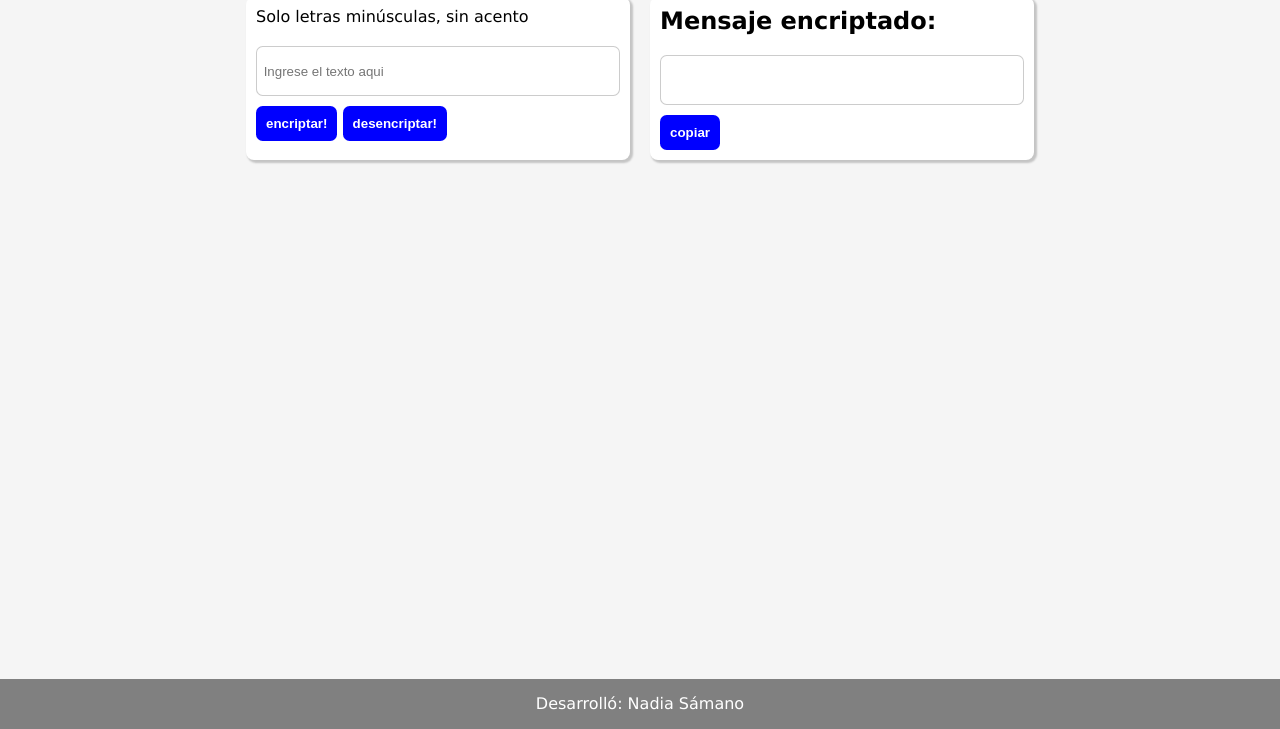
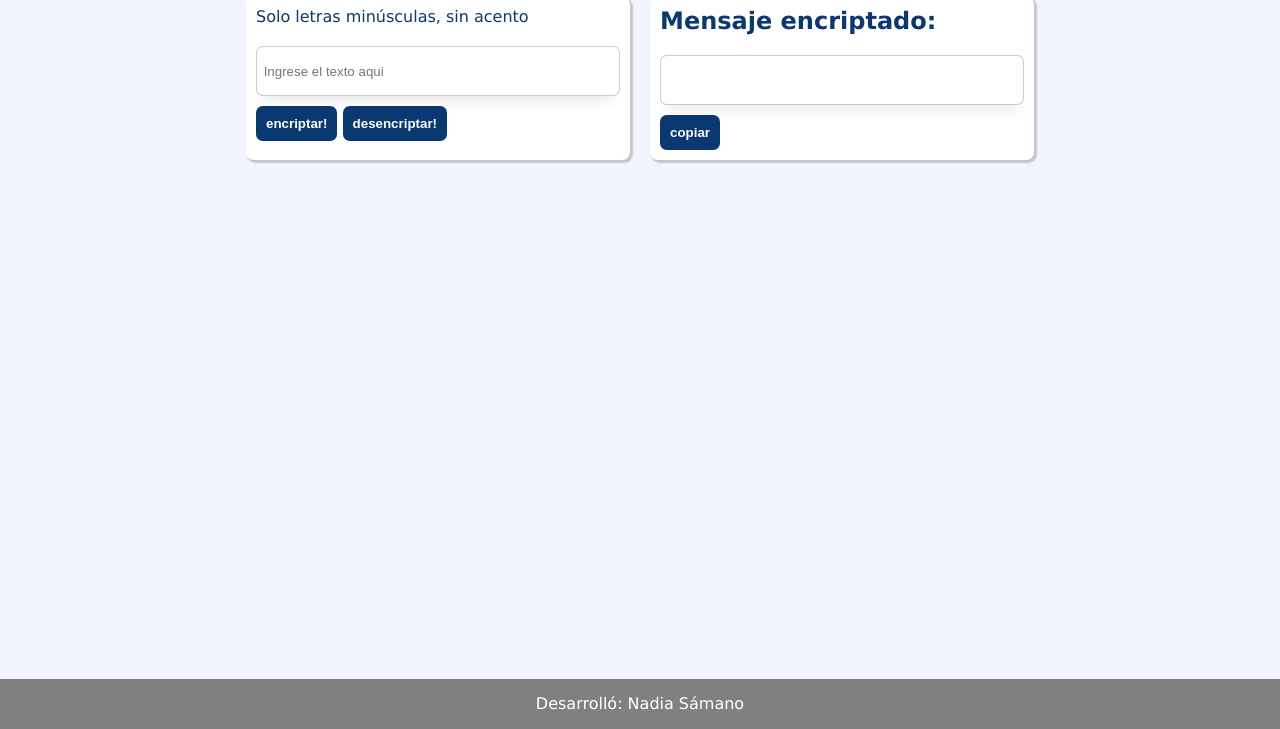
Before and after one commit to ariesn/alura_challenge1, a plain HTML site: page index.html in a window 1280 px wide. Shown: the part 71-800 px from the top of the page. Drawn offline with Linux system fonts and the light colour scheme.

Commit message:
Personalizando ligeramente estilos de pag

```diff
--- a/css/style.css
+++ b/css/style.css
@@ -5,8 +5,9 @@
 }
 
 body {
-  background-color: whitesmoke;
+  background-color: #F3F5FC;
   font-family: Verdana, Geneva, Tahoma, sans-serif;
+  color: #0A3871;
 }
 
 .main {
@@ -37,7 +38,7 @@ body {
   border: 0;
   color: white;
   font-weight: bold;
-  background-color: blue;
+  background-color: #0A3871;
   padding: 10px;
   margin-top: 10px;
   border-radius: 0.5em;
@@ -51,6 +52,7 @@ body {
   width: 100%;
   height: 50px;
   margin-top: 20px;
+  box-shadow: 0px 14px 12px -8px rgba(0, 0, 0, 0.08);
 }
 
 footer {
```
